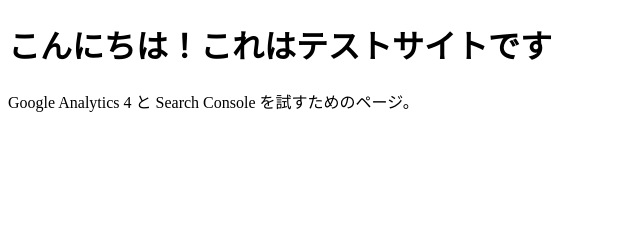
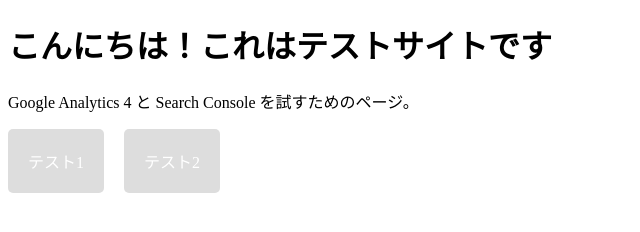
Before and after one commit to kz9p2nr52z/test-site, a plain HTML site: page index.html in a window 1280 px wide. Shown: the whole page, without its empty margins (0-640 px from the left). Drawn offline with Linux system fonts and the light colour scheme.

Commit message:
Update index.html

```diff
--- a/index.html
+++ b/index.html
@@ -14,9 +14,33 @@
     gtag('config', 'G-ZJRRNVN6V1');
   </script>
 
+<style>
+  .button {
+    display: flex;
+    margin: auto;
+  }
+  .button div {
+    border-radius: 5px;
+    color: #fff;
+    padding: 20px;
+  }
+  .button div:nth-child(1) {
+    background: #ddd;
+  }
+  .button div:nth-child(2) {
+    background: #ddd;
+    margin-left: 20px;
+  }
+</style>
+
 </head>
 <body>
   <h1>こんにちは！これはテストサイトです</h1>
   <p>Google Analytics 4 と Search Console を試すためのページ。</p>
+
+  <div class="button">
+    <div>テスト1</div>
+    <div>テスト2</div>
+  </div>
 </body>
 </html>
```
